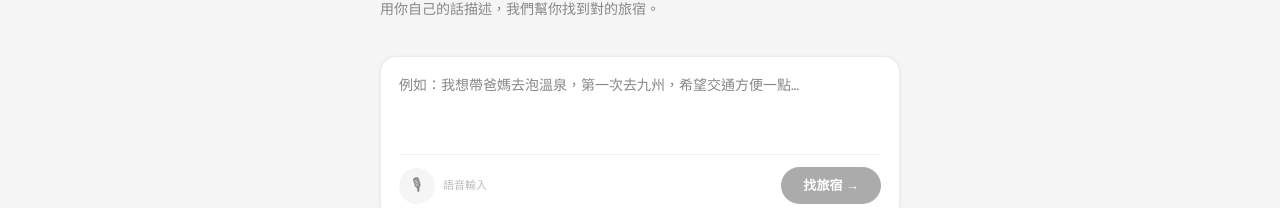
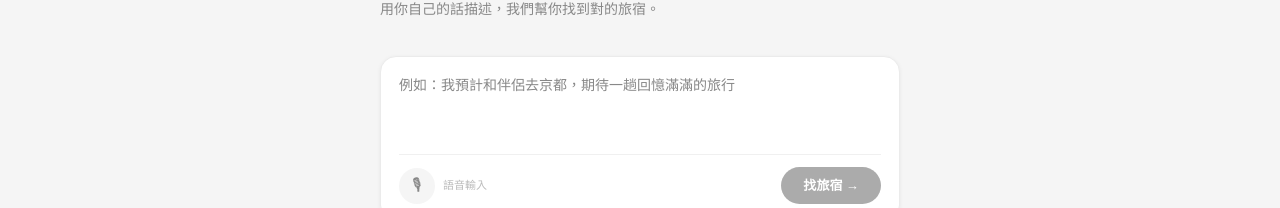
Before and after one commit to yhtu10/staynote, a Next.js app: page / in a window 1280 px wide. Shown: the part 252-460 px from the top of the page. Built offline with nearby package versions, Linux system fonts and the light colour scheme.

Commit message:
Update search placeholder text

```diff
--- a/src/app/page.tsx
+++ b/src/app/page.tsx
@@ -130,7 +130,7 @@ export default function Home() {
             value={text}
             onChange={(e) => setText(e.target.value)}
             onKeyDown={(e) => { if (e.key === "Enter" && !e.shiftKey) { e.preventDefault(); handleSearch() } }}
-            placeholder="例如：我想帶爸媽去泡溫泉，第一次去九州，希望交通方便一點…"
+            placeholder="例如：我預計和伴侶去京都，期待一趟回憶滿滿的旅行"
             rows={3}
             style={{
               background: "transparent", border: "none", outline: "none",
```
